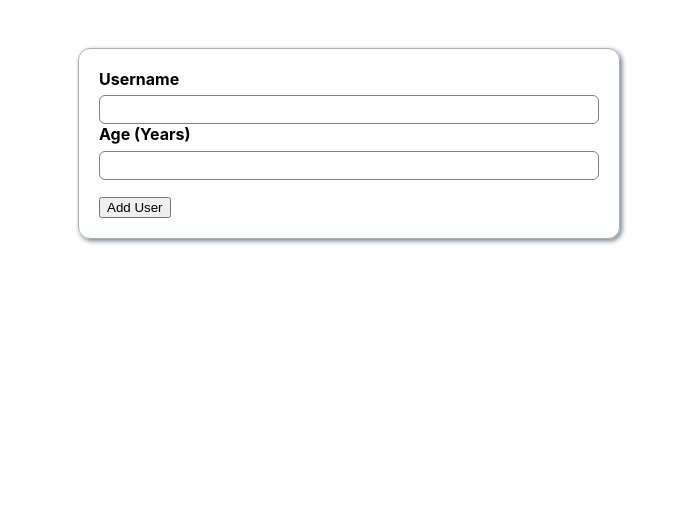
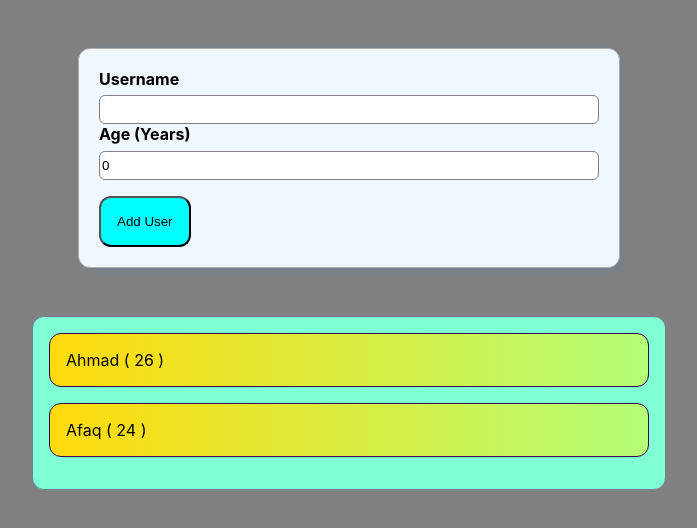
Before and after one commit to ahmadfareedtech/simple_addUser_reactApp, a React (Create React App) app: page / in a window 1280 px wide. Shown: the top 528 px of the page, without its empty margins (291-988 px from the left). Built offline with nearby package versions, Linux system fonts and the light colour scheme.

Commit message:
basic add user app finished

```diff
--- a/src/App.js
+++ b/src/App.js
@@ -1,8 +1,45 @@
+import { useState } from "react";
 import "./App.css";
 import UserInput from "./components/UserInput/UserInput";
+import UserList from "./components/Users/UserList";
+
+const dummy_users = [
+  {
+    id: "u11232",
+    username: "Ahmad",
+    age: 26,
+  },
+
+  {
+    id: "u212123",
+    username: "Afaq",
+    age: 24,
+  },
+];
 
 function App() {
-  return <UserInput />;
+  const [users, setUsers] = useState(dummy_users);
+
+  const addUserHandler = (user) => {
+    setUsers((prevUsers) => {
+      return [user, ...prevUsers];
+    });
+  };
+
+  const deleteUserHandler = (id) => {
+    setUsers((prevUsers) => {
+      return prevUsers.filter((user) => user.id !== id);
+    });
+  };
+
+  return (
+    <div>
+      <UserInput onAddUser={addUserHandler} />
+      {users.length > 0 && (
+        <UserList onDelete={deleteUserHandler} users={users} />
+      )}
+    </div>
+  );
 }
 
 export default App;
--- /dev/null
+++ b/src/components/UI/Buttons/Button.js
@@ -0,0 +1,11 @@
+import styles from "./Button.module.css";
+
+const Button = () => {
+  return (
+    <button className={styles.btn} type="submit">
+      Add User
+    </button>
+  );
+};
+
+export default Button;
--- /dev/null
+++ b/src/components/UI/Buttons/Button.module.css
@@ -0,0 +1,10 @@
+.btn {
+  padding: 1rem;
+  background-color: aqua;
+  border-radius: 12px;
+  cursor: pointer;
+}
+
+.btn:hover {
+  background-color: rgb(0, 177, 118);
+}
--- a/src/components/UserInput/UI/Buttons/Button.js
+++ /dev/null
@@ -1,5 +0,0 @@
-const Button = () => {
-  return <button type="submit">Add User</button>;
-};
-
-export default Button;
--- a/src/components/UserInput/UserInput.js
+++ b/src/components/UserInput/UserInput.js
@@ -1,16 +1,48 @@
 import styles from "./UserInput.module.css";
 
-import Button from "./UI/Buttons/Button";
+import { useState } from "react";
+import Button from "../UI/Buttons/Button";
 
-const UserInput = () => {
+const UserInput = (props) => {
+  const [username, setUsername] = useState("");
+  const [age, setAge] = useState(0);
+
+  const usernameChangeHandler = (event) => {
+    setUsername(event.target.value);
+  };
+
+  const ageChangeHandler = (event) => {
+    setAge(event.target.value);
+  };
+
+  const submitUserHandler = (event) => {
+    event.preventDefault();
+
+    const newUser = {
+      id: Math.random().toString(),
+      username: username,
+      age: age,
+    };
+
+    props.onAddUser(newUser);
+    setUsername("");
+    setAge(0);
+  };
+
   return (
-    <form>
+    <form onSubmit={submitUserHandler}>
       <div className={styles["form-controls"]}>
         <label>Username</label>
-        <input type="text" />
+        <input type="text" value={username} onChange={usernameChangeHandler} />
 
         <label>Age (Years)</label>
-        <input type="number" min="1" step="1" />
+        <input
+          type="number"
+          value={age}
+          min="1"
+          step="1"
+          onChange={ageChangeHandler}
+        />
       </div>
       <Button />
     </form>
--- a/src/components/UserInput/UserInput.module.css
+++ b/src/components/UserInput/UserInput.module.css
@@ -5,6 +5,7 @@ form {
   padding: 20px;
   border-radius: 12px;
   box-shadow: 2px 2px 5px slategray;
+  background-color: aliceblue;
 }
 
 .form-controls {
--- /dev/null
+++ b/src/components/Users/User.js
@@ -0,0 +1,17 @@
+import styles from "./User.module.css";
+
+const User = (props) => {
+  const onClickHandler = () => {
+    props.onDeleteUser(props.user.id);
+  };
+
+  return (
+    <li onClick={onClickHandler}>
+      <div className={styles.user}>
+        {props.user.username} ( {props.user.age} )
+      </div>
+    </li>
+  );
+};
+
+export default User;
--- /dev/null
+++ b/src/components/Users/User.module.css
@@ -0,0 +1,12 @@
+.user {
+  background-image: linear-gradient(
+    to right,
+    rgb(255, 218, 11),
+    rgb(180, 255, 119)
+  );
+  margin-bottom: 1rem;
+  padding: 1rem;
+  border-radius: 12px;
+  border: 1px solid rgb(51, 0, 72);
+  cursor: pointer;
+}
--- /dev/null
+++ b/src/components/Users/UserList.js
@@ -0,0 +1,14 @@
+import User from "./User";
+import styles from "./UserList.module.css";
+
+const UserList = (props) => {
+  return (
+    <ul className={styles["user-list"]}>
+      {props.users.map((user) => (
+        <User onDeleteUser={props.onDelete} key={user.id} user={user} />
+      ))}
+    </ul>
+  );
+};
+
+export default UserList;
--- /dev/null
+++ b/src/components/Users/UserList.module.css
@@ -0,0 +1,9 @@
+.user-list {
+  background-color: aquamarine;
+  list-style: none;
+  margin: 2rem auto;
+  width: 600px;
+  padding: 1rem;
+  border: 1px solid slategray;
+  border-radius: 12px;
+}
--- a/src/index.css
+++ b/src/index.css
@@ -1,13 +1,14 @@
 body {
   margin: 0;
-  font-family: -apple-system, BlinkMacSystemFont, 'Segoe UI', 'Roboto', 'Oxygen',
-    'Ubuntu', 'Cantarell', 'Fira Sans', 'Droid Sans', 'Helvetica Neue',
+  font-family: -apple-system, BlinkMacSystemFont, "Segoe UI", "Roboto", "Oxygen",
+    "Ubuntu", "Cantarell", "Fira Sans", "Droid Sans", "Helvetica Neue",
     sans-serif;
   -webkit-font-smoothing: antialiased;
   -moz-osx-font-smoothing: grayscale;
+  background-color: gray;
 }
 
 code {
-  font-family: source-code-pro, Menlo, Monaco, Consolas, 'Courier New',
+  font-family: source-code-pro, Menlo, Monaco, Consolas, "Courier New",
     monospace;
 }
```
Also changed, not shown: 1 other file (tests, documents, lock files or other folders).
